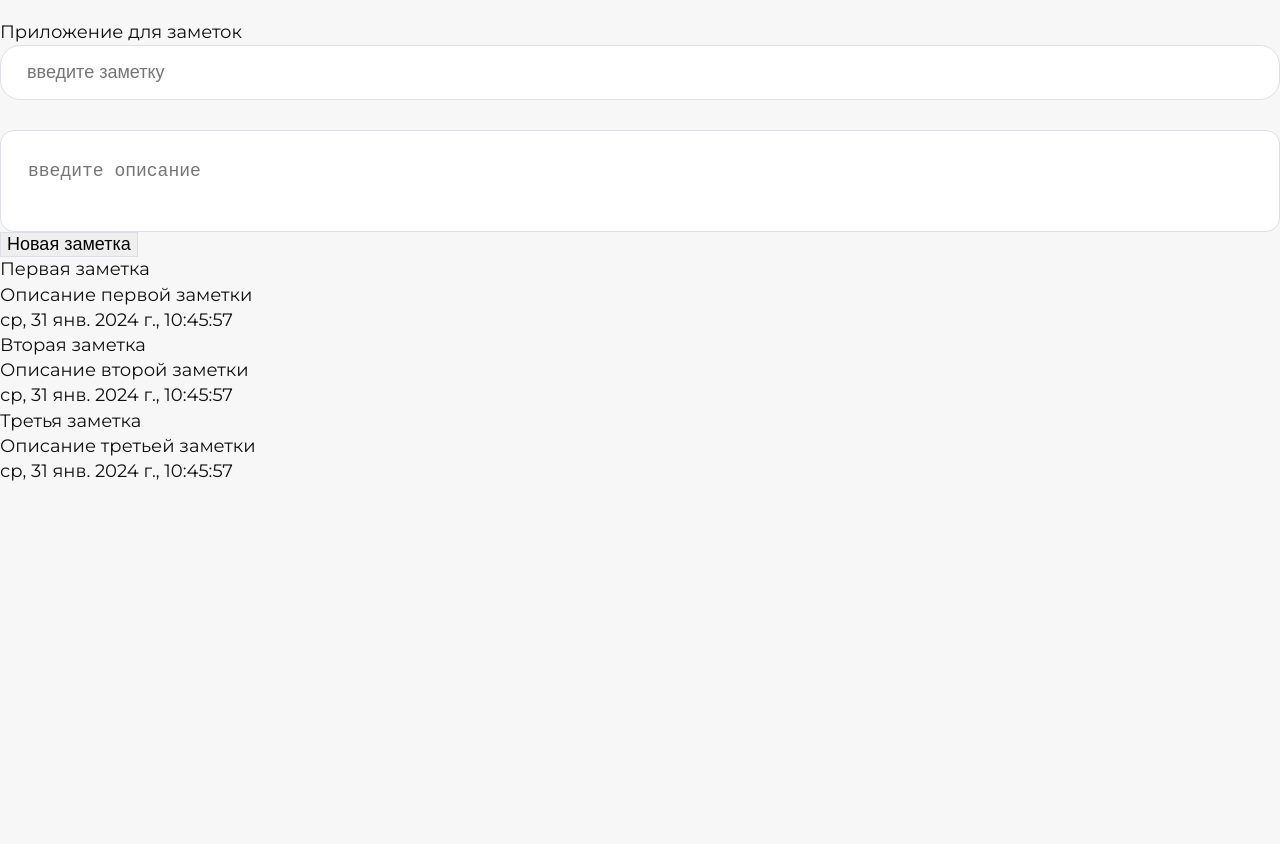
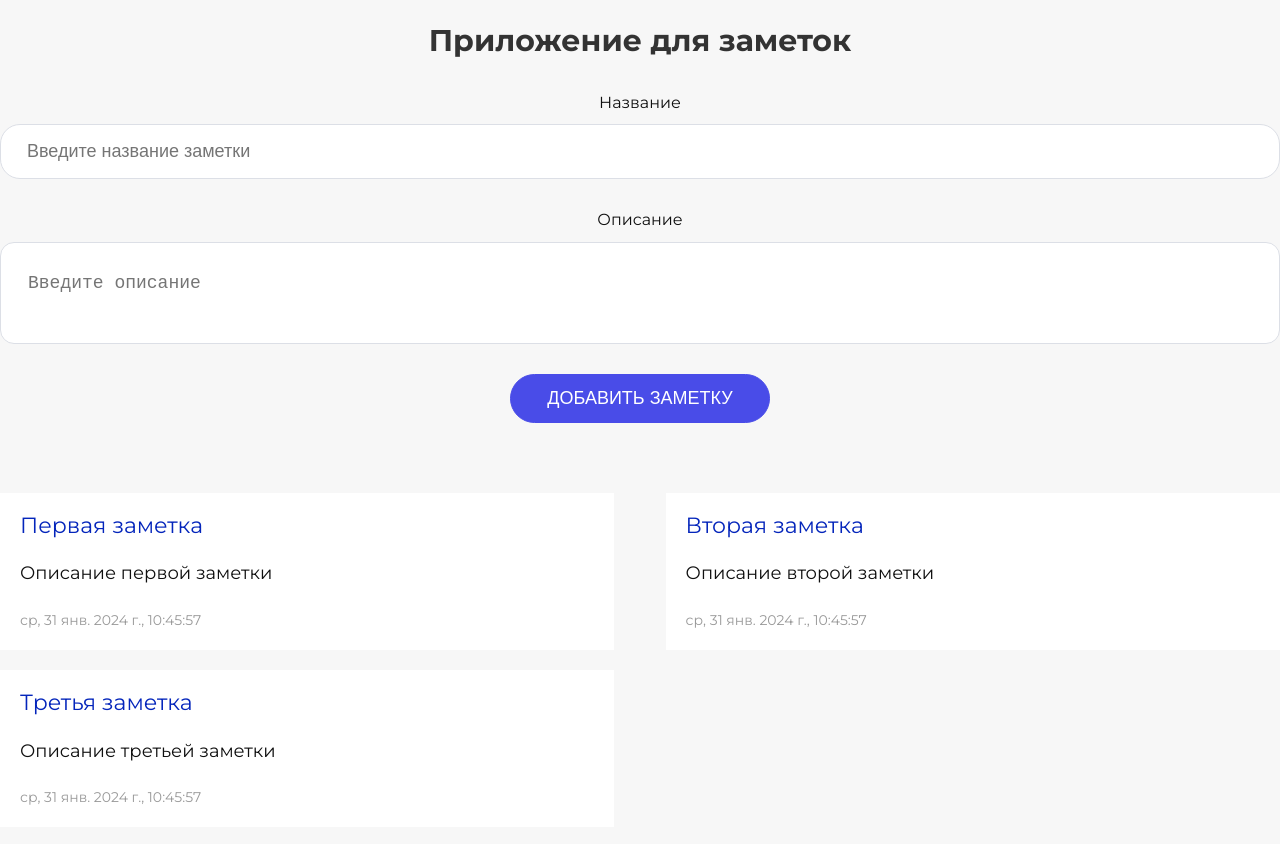
Before and after one commit to eishinkina/todo-list-tocodeVue, a Vue app: page / in a window 1280 px wide. Shown: the top 844 px of the page. Before the commit the page ends 800 px from the top, so only its background shows below. Built offline with nearby package versions, Linux system fonts and the light colour scheme.

Commit message:
add components notesBar

```diff
--- a/src/App.vue
+++ b/src/App.vue
@@ -3,34 +3,11 @@
     <div class="wrapper-content">
       <section>
         <div class="container">
-          <h1>{{ title }}</h1>
+          <h1 class="title">{{ title }}</h1>
           <MessageBar v-if="message" :message="message" />
-          <!-- //new-note -->
-          <div class="new-note">
-            <input
-              v-model="note.title"
-              type="text"
-              placeholder="введите заметку"
-            />
-            <textarea
-              v-model="note.descr"
-              placeholder="введите описание"
-            ></textarea>
-            <button @click="addNote">Новая заметка</button>
-          </div>
-
+          <NewNotes :note="note" @addNote="addNote" />
           <!-- //note-list -->
-          <div class="notes">
-            <div class="note" v-for="(note, index) in notes" :key="index">
-              <div class="note-header">
-                <p>{{ note.title }}</p>
-              </div>
-              <div class="note-body">
-                <p>{{ note.descr }}</p>
-                <span>{{ formatRussianDate(note.date) }}</span>
-              </div>
-            </div>
-          </div>
+          <NotesBar :notes="notes" :format="formatRussianDate" />
         </div>
       </section>
     </div>
@@ -39,9 +16,13 @@
 
 <script>
 import MessageBar from "./components/MessageBar.vue";
+import NewNotes from "./components/NewNotes.vue";
+import NotesBar from "./components/NotesBar.vue";
 export default {
   components: {
     MessageBar,
+    NewNotes,
+    NotesBar,
   },
   data() {
     return {
@@ -82,23 +63,24 @@ export default {
         second: "2-digit",
       });
     },
-    addNote() {
-      let { title, descr } = this.note;
-      if (title === "") {
+    addNote(newNote) {
+      if (newNote.title === "") {
         this.message = "Введите название заметки";
         return false;
       }
       this.notes.push({
-        title,
-        descr,
+        ...newNote,
         date: new Date(),
       });
       this.message = null;
-      this.note.title = "";
-      this.note.descr = "";
     },
   },
 };
 </script>
 
-<style lang="scss" scoped></style>
+<style lang="scss" scoped>
+.title {
+  text-align: center;
+  margin-bottom: 30px;
+}
+</style>
--- /dev/null
+++ b/src/components/NewNotes.vue
@@ -0,0 +1,54 @@
+<template>
+  <div class="new-note">
+    <label for="">Название</label>
+    <input
+      v-model="localNote.title"
+      type="text"
+      placeholder="Введите название заметки"
+    />
+    <label for="">Описание</label>
+    <textarea
+      v-model="localNote.descr"
+      placeholder="Введите описание"
+    ></textarea>
+    <button class="btn btnPrimary addNote" @click="emitAddNote">
+      Добавить заметку
+    </button>
+  </div>
+</template>
+
+<script>
+export default {
+  props: {
+    note: {
+      type: Object,
+      required: true,
+    },
+  },
+  data() {
+    return {
+      localNote: {
+        title: this.note.title,
+        descr: this.note.descr,
+      },
+    };
+  },
+  methods: {
+    emitAddNote() {
+      this.$emit("addNote", { ...this.localNote });
+      this.localNote.title = "";
+      this.localNote.descr = "";
+    },
+  },
+};
+</script>
+
+<style lang="scss" scoped>
+.new-note {
+  text-align: center;
+}
+.addNote {
+  margin-top: 30px;
+  margin-bottom: 30px;
+}
+</style>
--- /dev/null
+++ b/src/components/NotesBar.vue
@@ -0,0 +1,62 @@
+<template>
+  <div>
+    <div class="notes">
+      <div class="note" v-for="(note, index) in notes" :key="index">
+        <div class="note-header">
+          <p>{{ note.title }}</p>
+        </div>
+        <div class="note-body">
+          <p>{{ note.descr }}</p>
+          <span>{{ format(note.date) }}</span>
+        </div>
+      </div>
+    </div>
+  </div>
+</template>
+
+<script>
+export default {
+  props: {
+    notes: {
+      type: Array,
+      required: true,
+    },
+    format: {
+      type: Function,
+      required: true,
+    },
+  },
+};
+</script>
+
+<style lang="scss">
+.notes {
+  display: flex;
+  align-items: center;
+  justify-content: space-between;
+  flex-wrap: wrap;
+  padding: 40px 0;
+}
+
+.note {
+  width: 48%;
+  padding: 18px 20px;
+  margin-bottom: 20px;
+  background-color: #fff;
+}
+.note-header {
+  p{
+    color: #0425bb;
+    font-size: 22px;
+  }
+}
+.note-body {
+  p {
+    margin: 20px 0;
+  }
+  span {
+    font-size: 14px;
+    color: #999;
+  }
+}
+</style>
```
